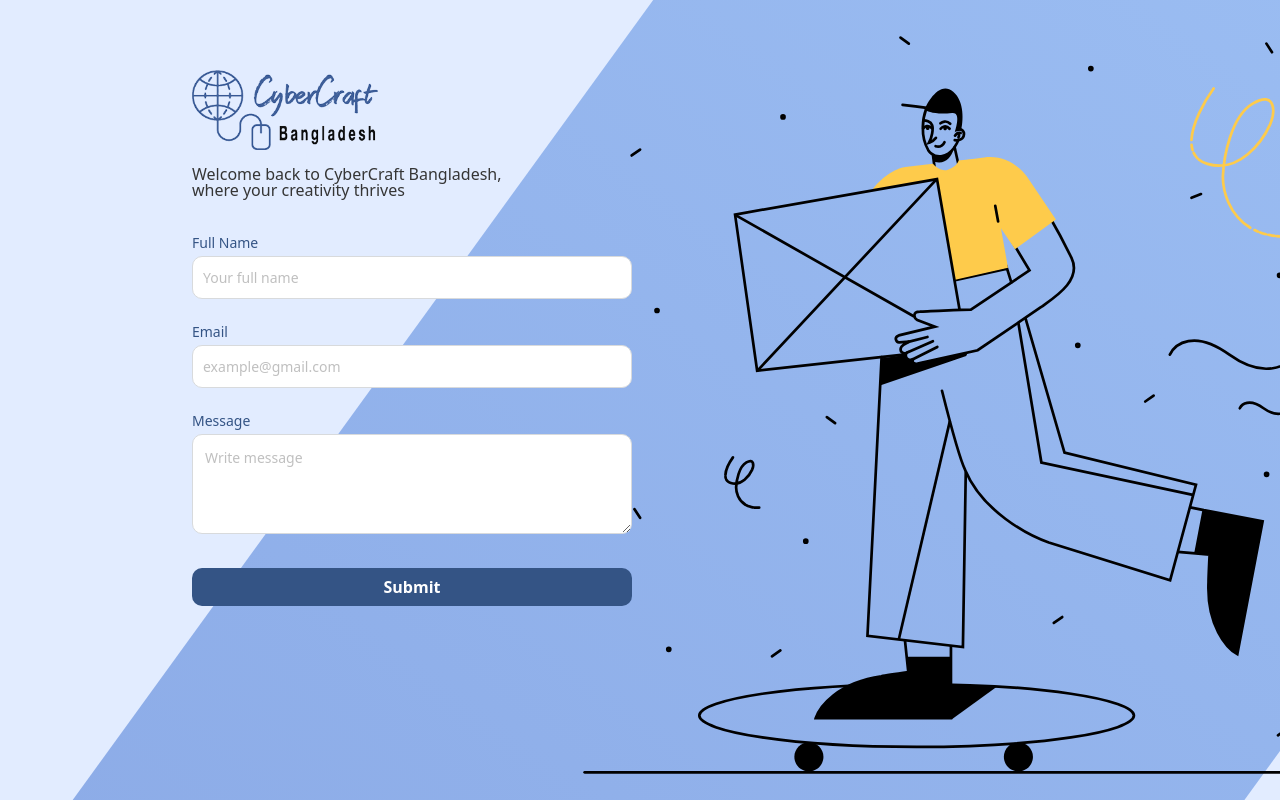
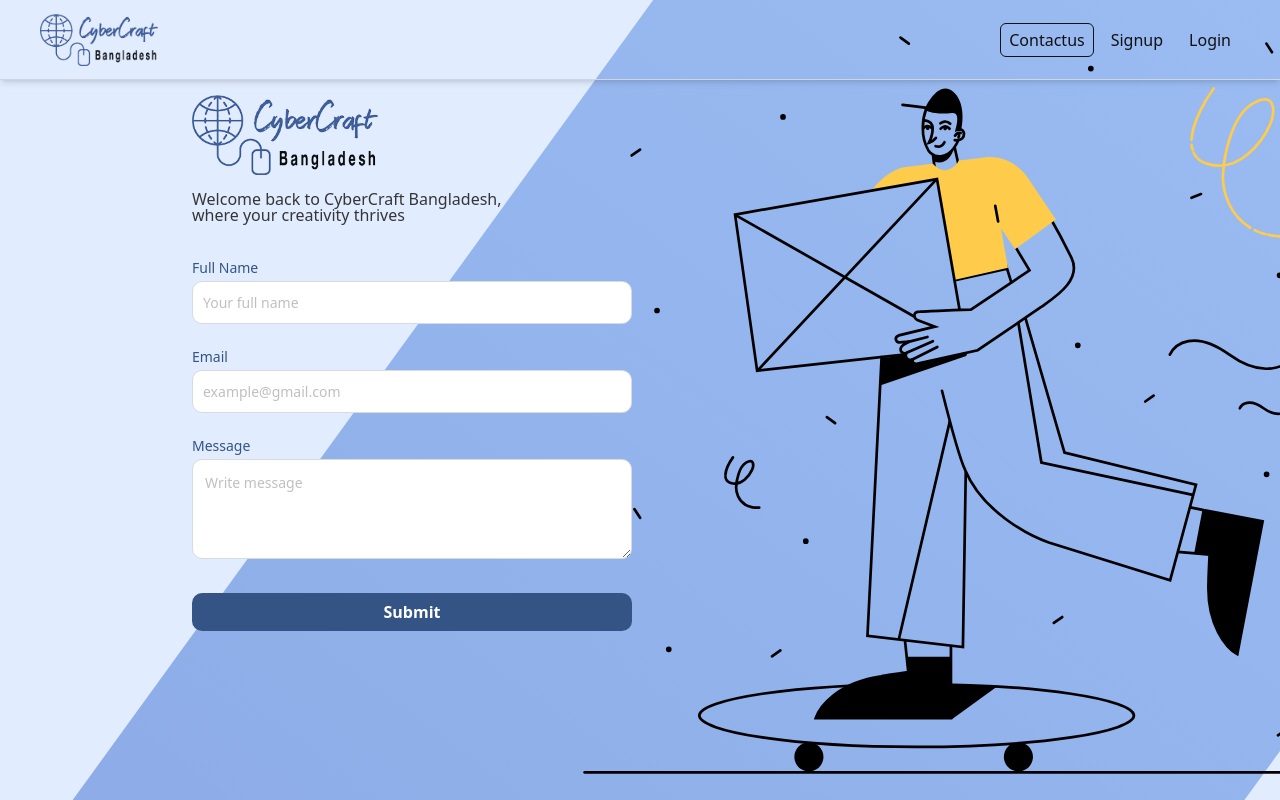
Before and after one commit to Hadayetullah/cybercraft-bangladesh-frontend, a Next.js app: page / in a window 1280 px wide. Built offline with nearby package versions, Linux system fonts and the light colour scheme.

Commit message:
Create Navbar for unauthorised users

```diff
--- a/app/component/contact/ContactForm.tsx
+++ b/app/component/contact/ContactForm.tsx
@@ -37,11 +37,11 @@ const ContactForm = () => {
   };
 
   return (
-    <div className="absolute w-full flex items-center justify-center sm:justify-start pt-7 sm:pl-[20px] md:pt-[50px] md:pl-[30px] lg:pt-[70px] lg:pl-[80px] xl:pl-[15%] 2xl:pt-[129px] z-5">
+    <div className="absolute w-full flex items-center justify-center sm:justify-start pt-4 sm:pt-[35px] sm:pl-[20px] md:pl-[30px] lg:pt-[40px] lg:pl-[80px] xl:pl-[15%] 2xl:pt-[65px] z-5">
       <div className="w-[90%] ">
         <img
           src={"/image/CyberCraft-Bangladesh.png"}
-          className="w-[100px] sm:w-[120px] md:w-[140px] lg:w-[186px] lg:h-[80px] 2xl:w-[294px] 2xl:h-[129px] "
+          className="w-[120px] sm:w-[130px] md:w-[150px] lg:w-[186px] lg:h-[80px] 2xl:w-[294px] 2xl:h-[129px] "
           alt="CyberCraft Bangladesh"
         />
 
--- /dev/null
+++ b/app/component/navbar/Navbar.tsx
@@ -0,0 +1,21 @@
+"use client";
+
+import React, { useState } from "react";
+import UnAuthUserNav from "./UnAuthUserNav";
+import { usePathname } from "next/navigation";
+
+const Navbar = () => {
+  const path = usePathname();
+  const [toggleMenu, setToggleMenu] = useState<boolean>(false);
+  return (
+    <nav className="bg-transparent py-3 px-2 sm:px-10 fixed top-0 left-0 w-full z-50 border-b border-gray-300 shadow-md">
+      <UnAuthUserNav
+        setToggleMenu={setToggleMenu}
+        toggleMenu={toggleMenu}
+        path={path}
+      />
+    </nav>
+  );
+};
+
+export default Navbar;
--- /dev/null
+++ b/app/component/navbar/UnAuthUserNav.tsx
@@ -0,0 +1,115 @@
+import Link from "next/link";
+import React from "react";
+
+interface UnAuthenticatedProps {
+  setToggleMenu: (toggleMenu: boolean) => void;
+  toggleMenu: boolean;
+  path: string;
+}
+
+const UnAuthUserNav: React.FC<UnAuthenticatedProps> = ({
+  setToggleMenu,
+  toggleMenu,
+  path,
+}) => {
+  return (
+    <div className="mx-auto w-full h-[45px] sm:h-[55px] flex items-center flex-row justify-between p-0">
+      <div className="w-full flex items-left sm:items-center">
+        <Link href={"/"} className="text-[#111111]">
+          <img
+            src={"/image/CyberCraft-Bangladesh.png"}
+            alt="CyberCraft-Bangladesh"
+            className="w-[90px] h-[40px] sm:w-[118px] sm:h-[52px]"
+          />
+        </Link>
+      </div>
+
+      <div className="flex w-full relative">
+        <div className="absolute top-[-14px] right-0">
+          <svg
+            fill="none"
+            viewBox="0 0 24 24"
+            strokeWidth={1.5}
+            stroke="currentColor"
+            className="size-8 text-[#111111] cursor-pointer sm:hidden"
+            onClick={() => setToggleMenu(!toggleMenu)}
+          >
+            <path
+              strokeLinecap="round"
+              strokeLinejoin="round"
+              d="M3.75 6.75h16.5M3.75 12h16.5m-16.5 5.25h16.5"
+            />
+          </svg>
+        </div>
+
+        <ul className="hidden flex-row w-full justify-start sm:justify-end sm:flex text-[#111111] space-x-2">
+          <li className="flex items-center justify-center">
+            <Link
+              href="/"
+              className={`border hover:border-[#111111] py-1 px-2 rounded-md ${
+                path === "/" ? "border-[#111111]" : "border-transparent"
+              }`}
+            >
+              Contactus
+            </Link>
+          </li>
+
+          <li className="flex items-center justify-center">
+            <Link
+              href="/signup"
+              className={`border hover:border-[#111111] py-1 px-2 rounded-md ${
+                path === "/signup" ? "border-[#111111]" : "border-transparent"
+              }`}
+            >
+              Signup
+            </Link>
+          </li>
+
+          <li className="flex items-center justify-center">
+            <Link
+              href="/login"
+              className={`border hover:border-[#111111] py-1 px-2 rounded-md ${
+                path === "/login" ? "border-[#111111]" : "border-transparent"
+              }`}
+            >
+              Login
+            </Link>
+          </li>
+        </ul>
+
+        {toggleMenu && (
+          <div className="flex flex-col w-full absolute right-0 top-6 bg-white min-w-[100px] max-w-[120px] border border-gray-200 bg-gray-100 rounded rounded-xs shadow-lg sm:hidden">
+            <Link
+              href="/"
+              className={`transition bg-gray-100 rounded border border-transparent hover:border hover:border-[#111111] hover:text-[#111111] w-full h-full py-1 px-2 font-normal border border-transparent hover:border-[#111111] ${
+                path === "/" ? "border-[#111111] text-[#111111]" : ""
+              }`}
+            >
+              Contactus
+            </Link>
+
+            <Link
+              href="/signup"
+              className={`transition bg-gray-100 rounded border border-transparent hover:border hover:border-[#111111] hover:text-[#111111] w-full h-full py-1 px-2 font-normal border border-transparent hover:border-[#111111] ${
+                path === "/signup" ? "border-[#111111] text-[#111111]" : ""
+              }`}
+            >
+              Signup
+            </Link>
+
+            <Link
+              href="/login"
+              className={`transition bg-gray-100 rounded border border-transparent hover:border hover:border-[#111111] hover:text-[#111111] w-full h-full py-1 px-2 font-normal border border-transparent hover:border-[#111111] ${
+                path === "/login" ? "border-[#111111] text-[#111111]" : ""
+              }`}
+            >
+              Login
+            </Link>
+          </div>
+        )}
+      </div>
+    </div>
+  );
+};
+
+export default UnAuthUserNav;
--- a/app/page.tsx
+++ b/app/page.tsx
@@ -1,9 +1,12 @@
 import Image from "next/image";
 import ContactForm from "./component/contact/ContactForm";
+import Navbar from "./component/navbar/Navbar";
 
 export default function Home() {
   return (
-    <div className="w-full h-[100vh] bg-[#E2ECFF] overflow-hidden">
+    <>
+      <Navbar />
+      <div className="w-full pt-[65px] sm:pt-[55px] h-[100vh] bg-[#E2ECFF] overflow-hidden">
         <div className="w-full h-full relative">
           <svg
             viewBox="0 0 1920 1006"
@@ -346,5 +349,6 @@ export default function Home() {
           <ContactForm />
         </div>
       </div>
+    </>
   );
 }
```
Lines whose indentation alone changed are shown as unchanged.
